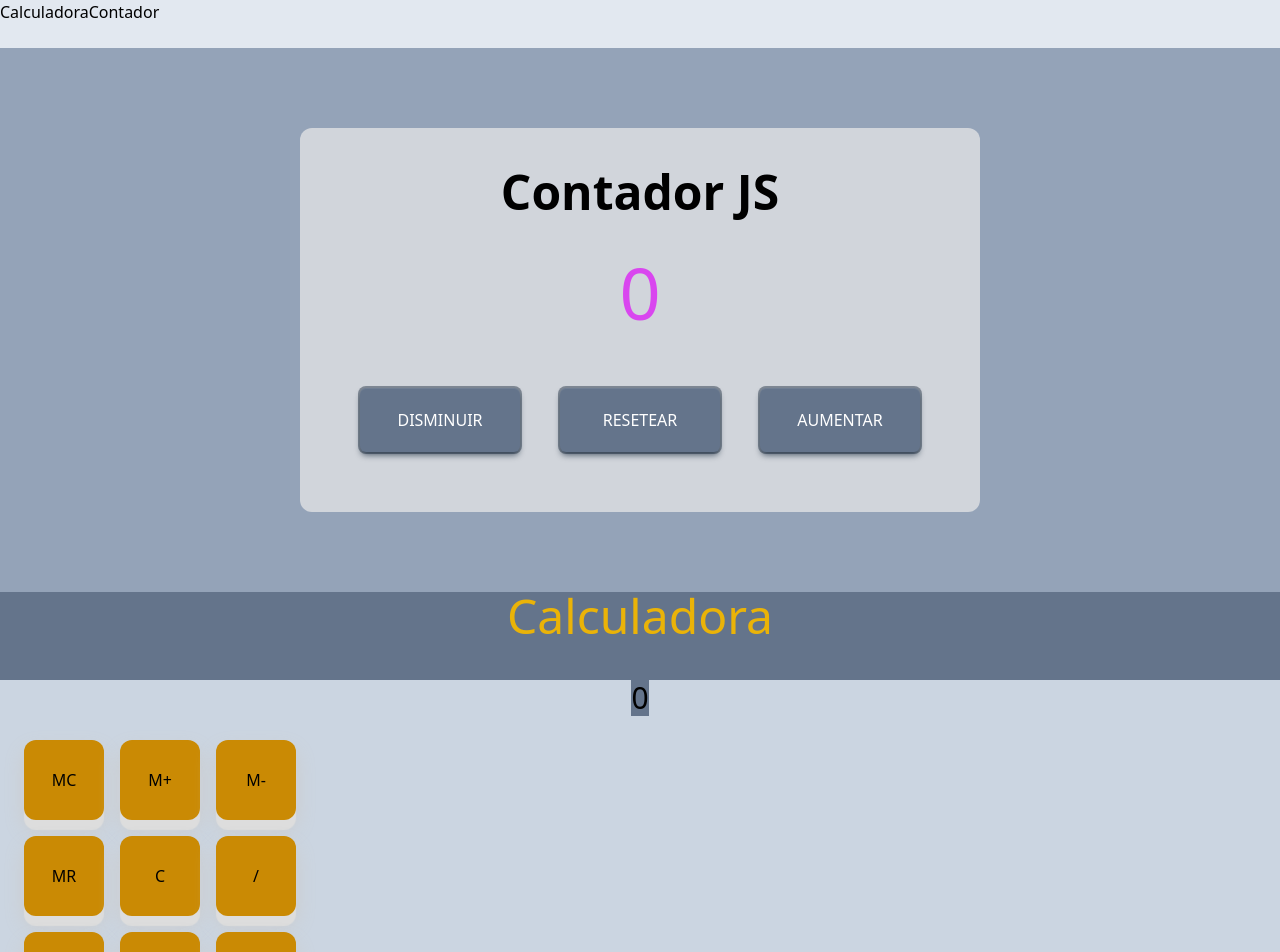
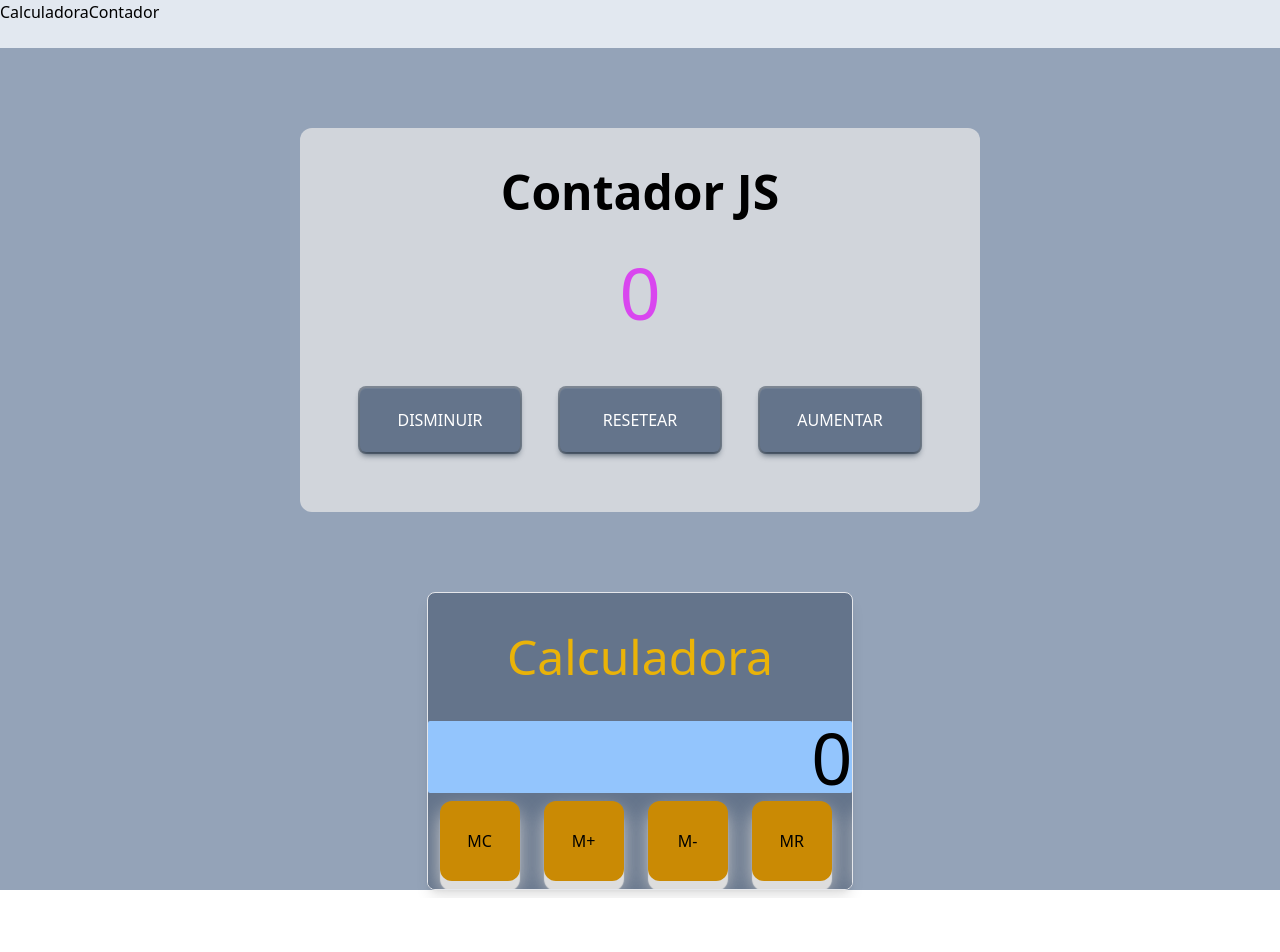
Before and after one commit to LuisCaro92/EjerciciosJavaScript, a React (Create React App) app: page / in a window 1280 px wide. Shown: the top 952 px of the page. After the commit the page ends 898 px from the top, so only its background shows below. Built offline with nearby package versions, Linux system fonts and the light colour scheme.

Commit message:
casi ok la calculadora

```diff
--- a/src/Ejercisios/Calculadora.js
+++ b/src/Ejercisios/Calculadora.js
@@ -11,7 +11,7 @@ const Calculadora = () => {
     { operador: "C" },
     { operador: "/" },
     { operador: "X" },
-    { operador: "<=" },
+    { operador: "<-" },
     { id: 7 },
     { id: 8 },
     { id: 9 },
@@ -30,26 +30,27 @@ const Calculadora = () => {
   ];
 
   return (
-    <div className="justify-center mx-auto bg-slate-500">
+    <div className="mx-auto overflow-hidden mt-10 shadow-lg mb-2 bg-slate-500  border rounded-lg lg:w-2/6 md:w-3/6 sm:w-4/6">
       <h1 className=" text-5xl text-yellow-500 flex justify-center m-10">
         Calculadora
       </h1>
-      <div className="flex justify-center bg-slate-300">
-        <div className="bg-slate-500 w-xl">
-          <span className="text-3xl">{click}</span>
-        </div>
+
+      <div className="bg-blue-300 h- 20 rounded-sm">
+        <span className="flex justify-end text-7xl">{click}</span>
       </div>
-      <div className="container-sm  flex justify-center items-center bg-slate-300">
-        <div className="grid grid-cols-4 items-center">
-          <div className="m-4">
-            {botones.map((boton) => (
-              <button className="w-20 h-20 rounded-xl bg-yellow-600 m-2 shadow-[0px_10px_1px_rgba(221,_221,_221,_1),_0_10px_20px_rgba(204,_204,_204,_1)] hover:scale-110 active:scale-50 duration-500 ease-in-out hover:bg-yellow-400">
+
+      <div className="flex items-stretch bg-slate-500 h-24">
+        <div className="flex-1 justify-center flex items-center">
+        {botones.map((boton) => (
+          <div className="m-1 flex items-center justify-center">
+              <button className="flex items-center justify-center w-20 h-20 rounded-xl bg-yellow-600 m-2 shadow-[0px_10px_1px_rgba(221,_221,_221,_1),_0_10px_20px_rgba(204,_204,_204,_1)] hover:scale-110 active:scale-50 duration-500 ease-in-out hover:bg-yellow-400">
                 {boton.operador}
                 {boton.id}
                 {boton.igual}
               </button>
+          </div>
             ))}
-          </div>
+
         </div>
       </div>
     </div>
```
